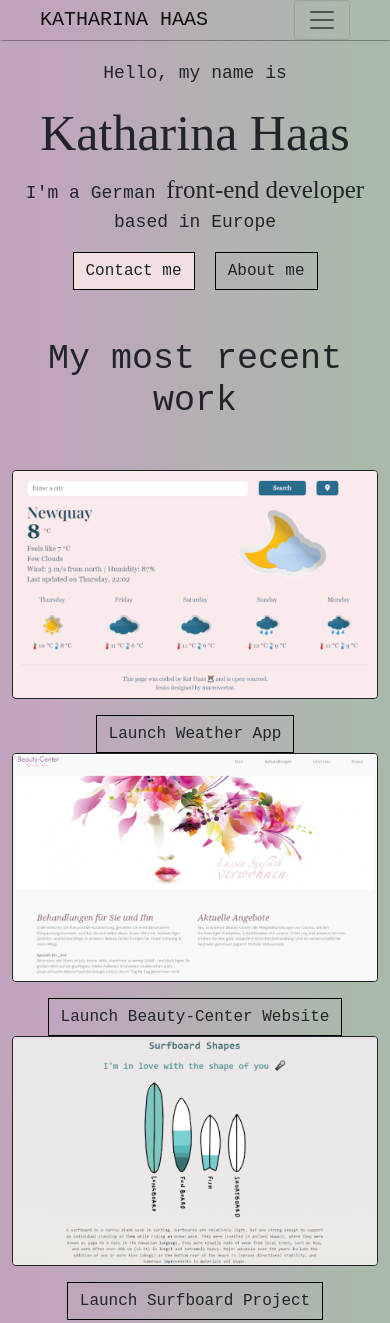
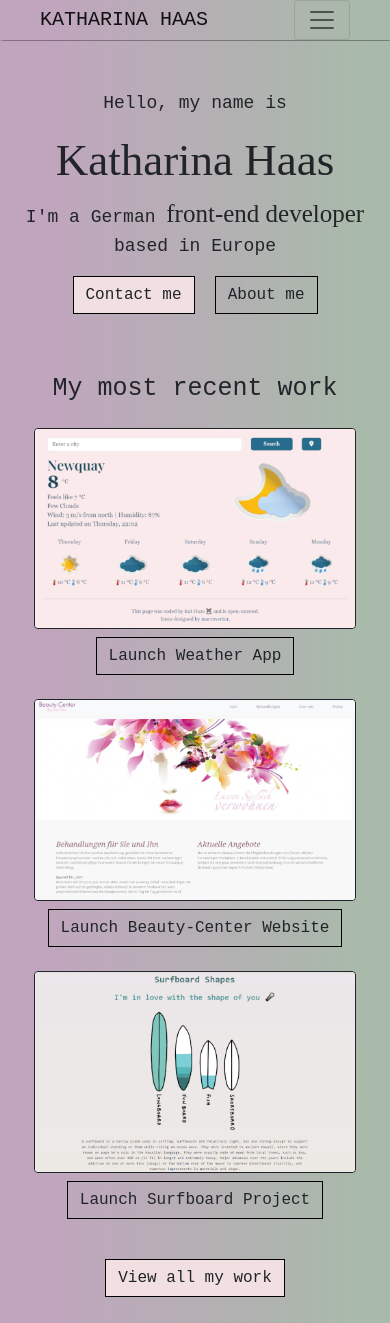
Before and after one commit to haka1013/my_portfolio_v2, a plain HTML site: page index.html in a window 390 px wide. Shown: the top 1323 px of the page. Drawn offline with nearby package versions, Linux system fonts and the light colour scheme; a web font is replaced by a local one.

Commit message:
Improved responsiveness
Font-sizes, positioning, margins & paddings

```diff
--- a/index.html
+++ b/index.html
@@ -79,8 +79,8 @@
         </div>
       </div>
       <div class="container text-center">
-        <h2 class="mt-5 mb-5">My most recent work</h2>
-        <div class="row">
+        <h2 class="mb-4 mb-md-5">My most recent work</h2>
+        <div class="row recent-work">
           <div class="col-md">
             <img
               src="images/weather-project.png"
@@ -89,7 +89,7 @@
             />
             <a
               href="https://aquamarine-sfogliatella-d08238.netlify.app/"
-              class="btn button-standard mt-3"
+              class="btn button-standard mt-2 mb-4"
               target="blank"
               >Launch Weather App</a
             >
@@ -100,7 +100,7 @@
               alt=""
               class="img-fluid rounded border border-dark"
             />
-            <a href="#" class="btn button-standard mt-3" target="blank"
+            <a href="#" class="btn button-standard mt-2 mb-4" target="blank"
               >Launch Beauty-Center Website</a
             >
           </div>
@@ -113,12 +113,12 @@
             />
             <a
               href="https://www.shecodes.io/workshops/shecodes-basics-d35c1bc7-1270-4972-a11b-ea4b0e7dec00/projects/797332"
-              class="btn button-standard mt-3"
+              class="btn button-standard mt-2 mb-4"
               >Launch Surfboard Project</a
             >
           </div>
         </div>
-        <a href="#" class="btn button-highlight mt-5 text-align-center"
+        <a href="#" class="btn button-highlight mt-3 text-align-center"
           >View all my work</a
         >
       </div>
--- a/src/style.css
+++ b/src/style.css
@@ -25,7 +25,7 @@ p {
 }
 
 .full-page-container {
-  padding-top: 60px;
+  padding-top: 90px;
   padding-bottom: 60px;
   background: var(--background-gradient);
 }
@@ -72,6 +72,10 @@ p {
   box-shadow: 0px 0px 5px 2px rgba(0, 0, 0, 0.322);
 }
 
+.hero {
+  margin: 0 0 90px 0;
+}
+
 .img-hero {
   width: 420px;
 }
@@ -81,8 +85,29 @@ p {
   font-size: 25px;
 }
 
-@media (max-width: 576px) {
+@media (max-width: 768px) {
   .mobile-center {
     text-align: center;
   }
 }
+
+@media (max-width: 576px) {
+  h1 {
+    font-size: 45px;
+  }
+  h2 {
+    font-size: 25px;
+  }
+  p {
+    font-size: 18px;
+  }
+  .highlight {
+    font-size: 25px;
+  }
+  .hero {
+    margin: 0 0 60px 0;
+  }
+  .recent-work {
+    margin: 0 10px;
+  }
+}
```
